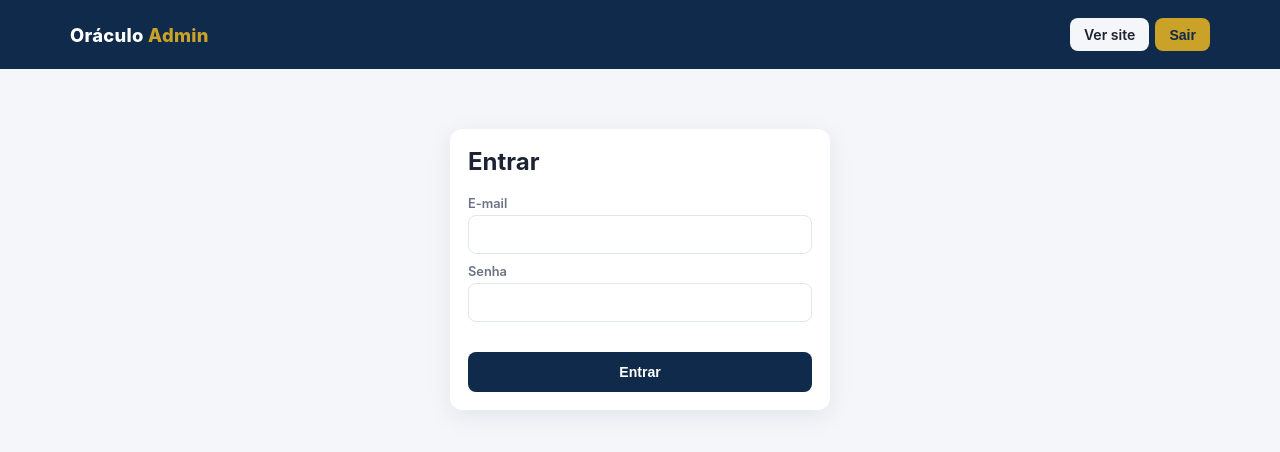
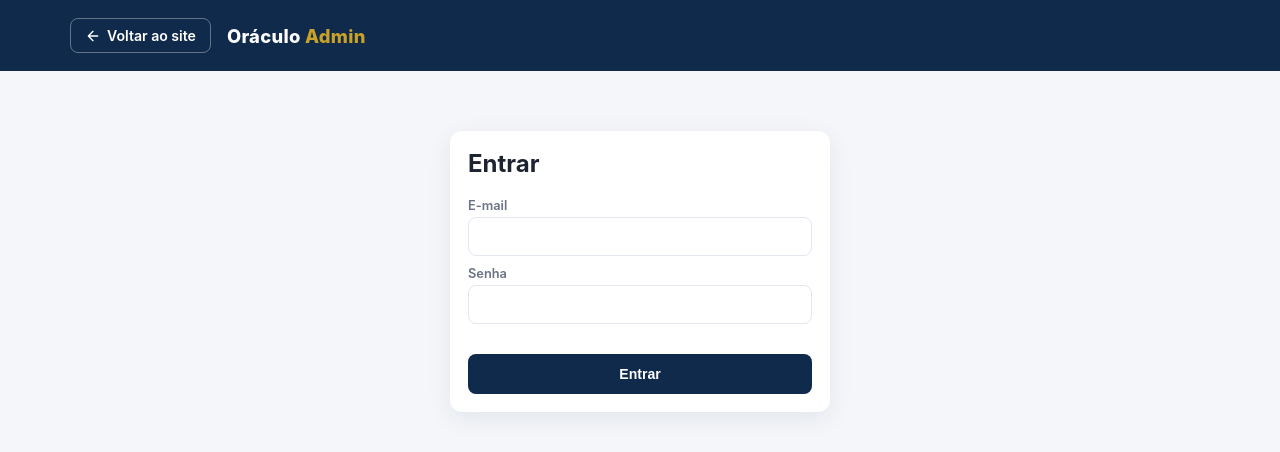
Before and after one commit to EnzoGabrielCode/CartasContempladas-Oraculo, a plain HTML site: page admin.html in a window 1280 px wide. Drawn offline with nearby package versions, Linux system fonts and the light colour scheme.

Commit message:
Ajusta topo do admin: botão Voltar ao site à esquerda e Sair só após login

```diff
--- a/admin.html
+++ b/admin.html
@@ -11,11 +11,14 @@
   <div id="avisoDemo" class="aviso-demo" hidden>Modo demonstração — senha: <b>demo</b></div>
   <header class="topo">
     <div class="wrap">
-      <div class="marca">Oráculo <span>Admin</span></div>
-      <div class="acoes" id="topoAcoes" hidden>
-        <a class="btn btn-claro" href="index.html" target="_blank">Ver site</a>
-        <button class="btn btn-dourado" id="sair">Sair</button>
+      <div class="esq">
+        <a class="btn btn-entrar" href="index.html">
+          <svg width="16" height="16" viewBox="0 0 24 24" fill="none" stroke="currentColor" stroke-width="2" stroke-linecap="round" stroke-linejoin="round" aria-hidden="true"><path d="M19 12H5M12 19l-7-7 7-7"/></svg>
+          Voltar ao site
+        </a>
+        <div class="marca">Oráculo <span>Admin</span></div>
       </div>
+      <button class="btn btn-dourado" id="sair" hidden>Sair</button>
     </div>
   </header>
 
@@ -110,7 +113,7 @@
       const ok = await DB.logado();
       $("telaLogin").hidden = ok;
       $("telaPainel").hidden = !ok;
-      $("topoAcoes").hidden = !ok;
+      $("sair").hidden = !ok;
       if (ok) carregar();
     }
 
--- a/style.css
+++ b/style.css
@@ -12,6 +12,8 @@
   --raio: 12px;
 }
 * { box-sizing: border-box; }
+[hidden] { display: none !important; }
+.esq { display: flex; align-items: center; gap: 16px; }
 body { margin: 0; font-family: "Inter", system-ui, -apple-system, Segoe UI, Roboto, sans-serif; background: var(--fundo); color: var(--texto); }
 a { color: inherit; }
 
```
